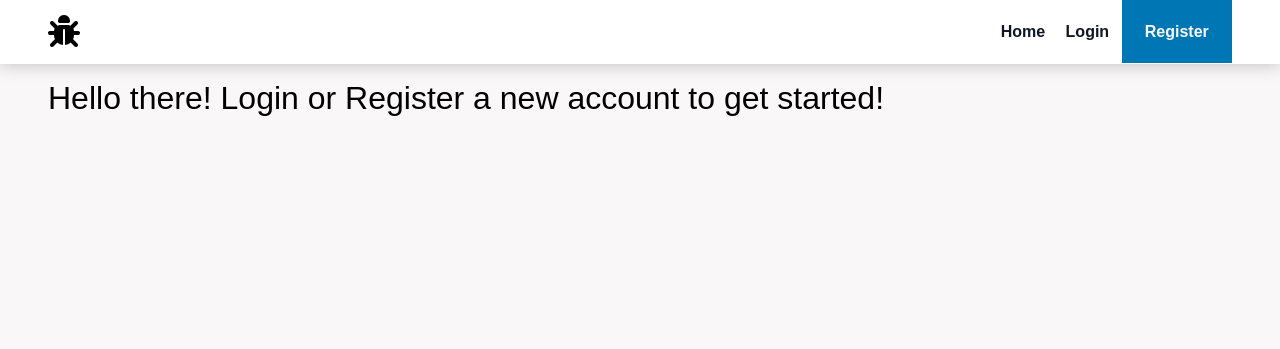
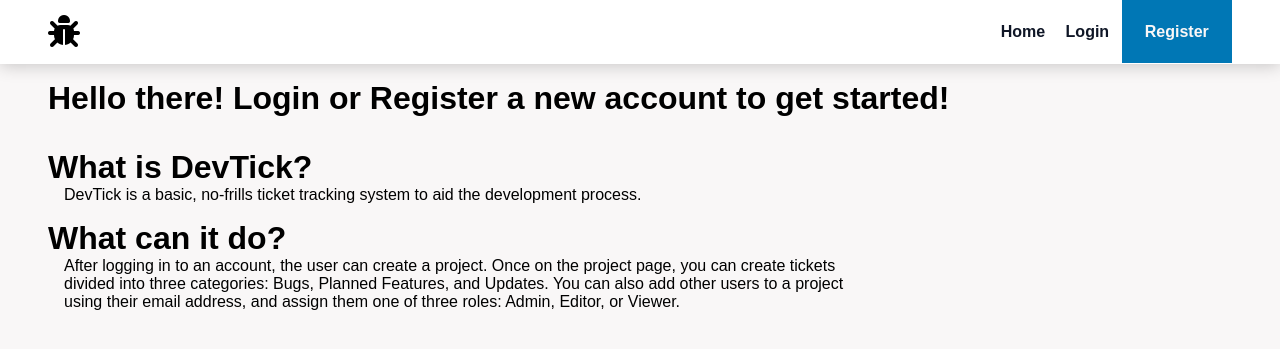
Before and after one commit to andrew-zabloudil/DevTick, a Flask app: page / in a window 1280 px wide. Shown: the top 349 px of the page. Run offline with Flask 2, Linux system fonts and the light colour scheme; some libraries are stand-ins or nearby versions.

Commit message:
Add short devtick explanation to home page

```diff
--- a/static/css/styles.css
+++ b/static/css/styles.css
@@ -121,7 +121,22 @@ nav:last-child {
 
 .greeting {
   font-size: 2rem;
+  font-weight: bold;
   padding: 1rem 3rem;
+}
+
+.devtick-info {
+  padding: 1rem 3rem;
+  font-size: 1rem;
+}
+
+.devtick-info h2 {
+  font-size: 2rem;
+}
+
+.devtick-info p {
+  padding: 0 0 1rem 1rem;
+  max-width: 50rem;
 }
 
 .project-container {
--- a/templates/index.html
+++ b/templates/index.html
@@ -28,6 +28,15 @@
 
     {% else %}
         <p class="greeting">Hello there! Login or Register a new account to get started! </p>
+        <div class="devtick-info">
+            <h2>What is DevTick?</h2>
+            <p>DevTick is a basic, no-frills ticket tracking system to aid the development process.</p>
+            <h2>What can it do?</h2>
+            <p>After logging in to an account, the user can create a project.
+                Once on the project page, you can create tickets divided into three categories: Bugs, Planned Features, and Updates.
+                You can also add other users to a project using their email address, and assign them one of three roles: Admin, Editor, or Viewer.
+            </p>
+        </div>
     {% endif %}
 </div>
 
```
